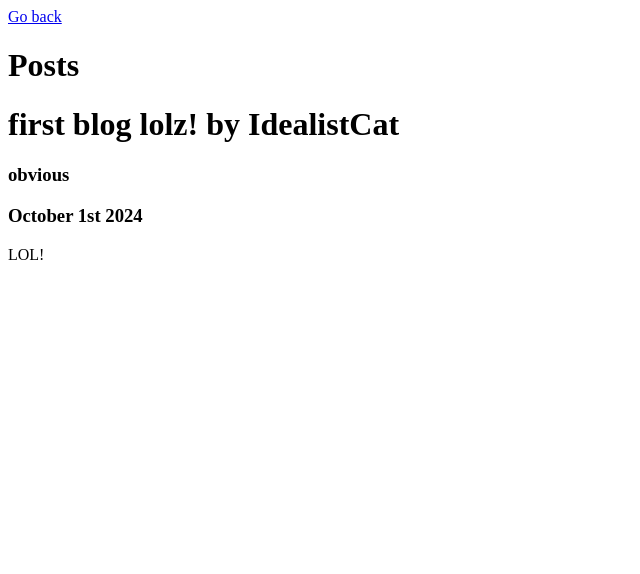
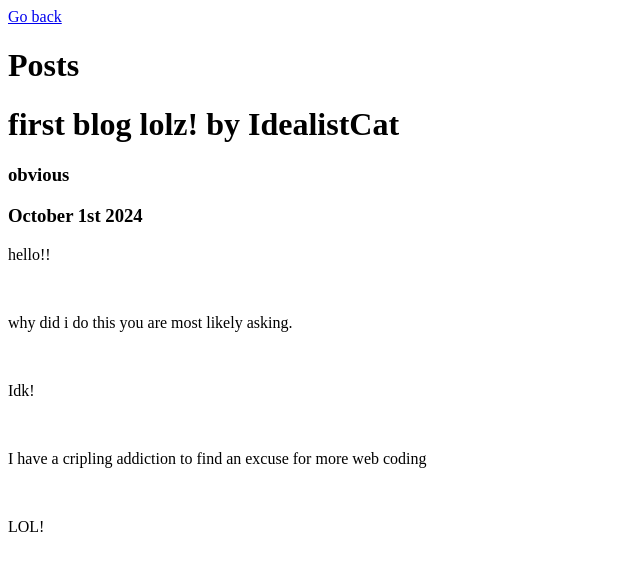
Before and after one commit to IdealistCat/School, a plain HTML site: page pages/blog.html in a window 1280 px wide. Shown: the whole page, without its empty margins (0-640 px from the left). Drawn offline with Linux system fonts and the light colour scheme.

Commit message:
silly boy

```diff
--- a/pages/blog.html
+++ b/pages/blog.html
@@ -55,7 +55,7 @@
         for (let index = 0; index < post.blog.length; index++) {
             const line = post.blog[index];
 
-            lineEl.innerHTML = line+'</p><br><p>';
+            lineEl.innerHTML += line+'</p><br><p>';
         }
 
         blog.append(lineEl);
```
